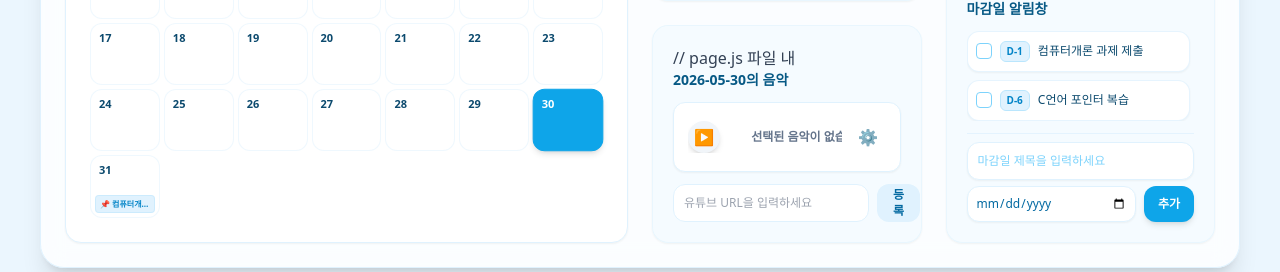
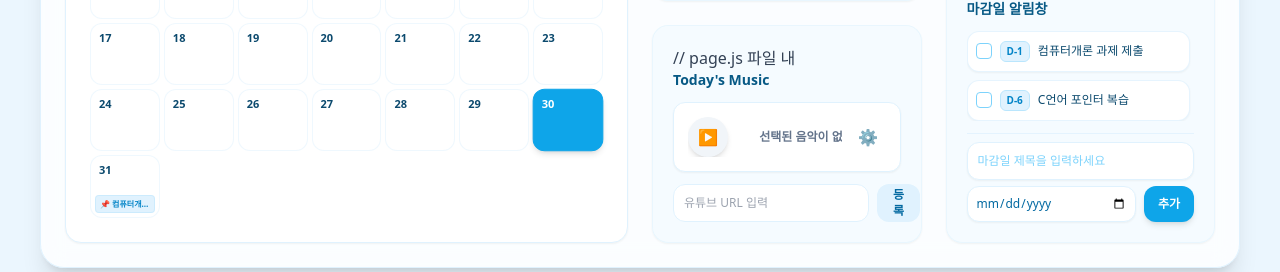
Before and after one commit to ch1030216/cs-assignment2, a Next.js app: page / in a window 1280 px wide. Both pictures are taken after a click on the button "⚙️". Shown: the part 432-704 px from the top of the page. Built offline with nearby package versions, Linux system fonts and the light colour scheme.

Commit message:
musicplayer fixed9

```diff
--- a/src/app/components/MusicPlayer.jsx
+++ b/src/app/components/MusicPlayer.jsx
@@ -8,26 +8,20 @@ export default function MusicPlayer({ darkMode, selectedDate }) {
   const [showInput, setShowInput] = useState(false);
   const [isPlaying, setIsPlaying] = useState(false);
 
-  // 1. 컴포넌트 로드 시 localStorage에서 데이터 불러오기
   useEffect(() => {
     const saved = localStorage.getItem("dailyMusicData");
     if (saved) setMusicData(JSON.parse(saved));
   }, []);
 
-  // 2. musicData가 바뀔 때마다 localStorage에 자동 저장
   useEffect(() => {
     localStorage.setItem("dailyMusicData", JSON.stringify(musicData));
   }, [musicData]);
 
-  // 현재 날짜에 맞는 음악 데이터 추출
   const currentMusic = musicData[selectedDate] || { id: null, title: "선택된 음악이 없습니다." };
 
   const handleRegisterMusic = async (e) => {
     e.preventDefault();
-    const regExp = /^.*(youtu.be\/|v\/|u\/\w\/|embed\/|watch\?v=|\&v=)([^#\&\?]*).*/;
-    const match = urlInput.match(regExp);
-    const id = match && match[2].length === 11 ? match[2] : null;
-
+    const id = urlInput.match(/(?:youtu\.be\/|youtube\.com\/(?:[^\/]+\/.+\/|(?:v|e(?:mbed)?)\/|.*[?&]v=))([^"&?\/\s]{11})/)?.[1];
     if (id) {
       try {
         const res = await fetch(`https://www.youtube.com/oembed?url=https://www.youtube.com/watch?v=${id}&format=json`);
@@ -39,32 +33,30 @@ export default function MusicPlayer({ darkMode, selectedDate }) {
       setIsPlaying(true);
       setShowInput(false);
       setUrlInput("");
-    } else {
-      alert("올바른 유튜브 링크를 입력해 주세요.");
     }
   };
 
   return (
     <div className="w-full flex flex-col gap-3 font-sans">
+      {/* 제목을 "Today's Music"으로 통일 */}
       <h2 className={`text-sm font-bold ${darkMode ? "text-sky-400" : "text-sky-800"}`}>
-        {selectedDate}의 음악
+        Today's Music
       </h2>
 
       <div className={`p-3.5 rounded-xl border flex items-center justify-between shadow-sm transition-colors ${
         darkMode ? "bg-slate-800 border-slate-700" : "bg-white border-sky-100"
       }`}>
         <div className="flex items-center gap-3 overflow-hidden flex-1 mr-2">
-          {/* 재생/정지 버튼 (텍스트 아이콘) */}
+          {/* 재생/일시정지 버튼 (사진과 같은 깔끔한 스타일) */}
           <button
             onClick={() => setIsPlaying(!isPlaying)}
-            className={`w-8 h-8 flex-shrink-0 flex items-center justify-center rounded-full shadow-md transition-all ${
+            className={`w-10 h-10 flex-shrink-0 flex items-center justify-center rounded-full shadow-md transition-all ${
               isPlaying ? "bg-sky-500 text-white" : "bg-slate-100 text-slate-500"
             }`}
           >
             {isPlaying ? "❚❚" : "▶"}
           </button>
 
-          {/* 텍스트 흐르기 (속도 20s로 조절) */}
           <div className="overflow-hidden w-full h-4 relative">
             <p className="absolute animate-marquee whitespace-nowrap text-xs font-bold text-slate-500">
               {currentMusic.title}
@@ -72,19 +64,18 @@ export default function MusicPlayer({ darkMode, selectedDate }) {
           </div>
         </div>
 
-        {/* 설정 버튼 */}
+        {/* 설정 아이콘 (사진처럼 톱니바퀴) */}
         <button onClick={() => setShowInput(!showInput)} className="p-2 text-slate-400 hover:text-sky-500 transition-colors">
           ⚙️
         </button>
       </div>
 
-      {/* 설정 버튼 클릭 시 나타나는 입력 폼 */}
       {showInput && (
-        <form onSubmit={handleRegisterMusic} className="flex gap-2 animate-in fade-in slide-in-from-top-2">
+        <form onSubmit={handleRegisterMusic} className="flex gap-2">
           <input
             value={urlInput}
             onChange={(e) => setUrlInput(e.target.value)}
-            placeholder="유튜브 URL을 입력하세요"
+            placeholder="유튜브 URL 입력"
             className={`flex-1 text-xs p-2.5 border rounded-xl focus:outline-none ${
               darkMode ? "bg-slate-800 border-slate-700 text-white" : "bg-white border-sky-100"
             }`}
@@ -93,7 +84,6 @@ export default function MusicPlayer({ darkMode, selectedDate }) {
         </form>
       )}
 
-      {/* 유튜브 플레이어 (데이터가 있을 때만 렌더링) */}
       {currentMusic.id && (
         <iframe
           className="hidden"
```
